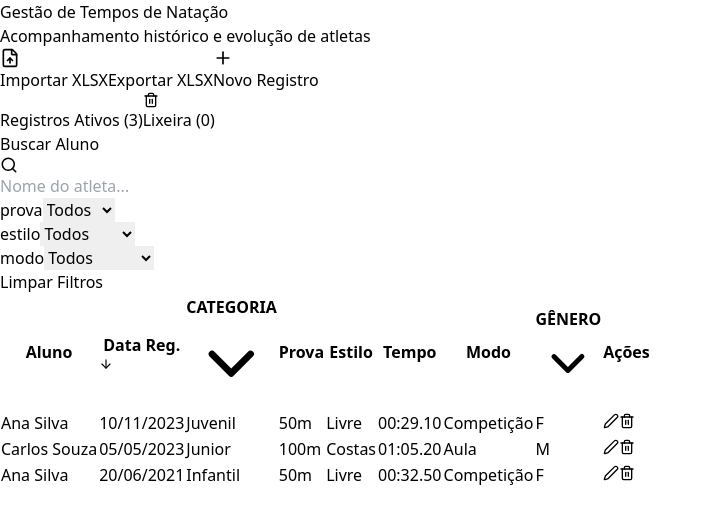
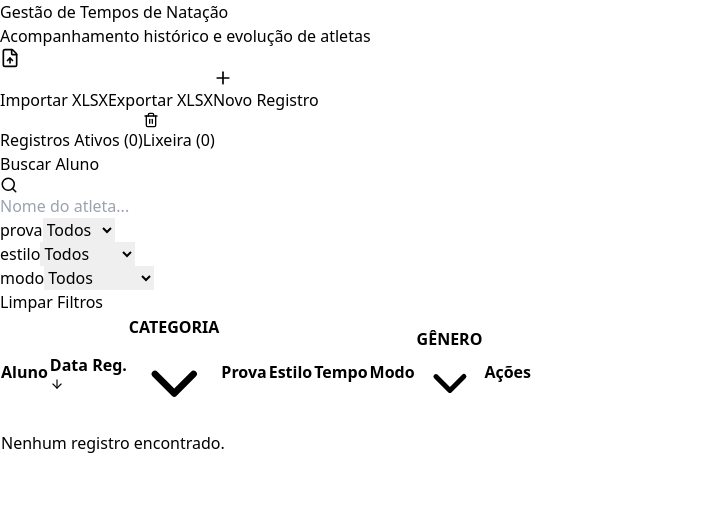
Before and after one commit to Jeffrog22/gestao-natacao, a React (Vite) app: page / in a window 1280 px wide. Shown: the top 524 px of the page, without its empty margins (0-712 px from the left). Built offline with nearby package versions, Linux system fonts and the light colour scheme.

Commit message:
'v.001.00-08' — Limpa defaults/mock, remove refs do import e elimina fallback por nome na importação

```diff
--- a/src/App.jsx
+++ b/src/App.jsx
@@ -1,4 +1,4 @@
-import React, { useState, useMemo, useRef } from 'react';
+import React, { useState, useMemo } from 'react';
 import {
   Trash2,
   RefreshCcw,
@@ -25,14 +25,6 @@ const PROVAS_POR_ESTILO = {
 };
 const PROVAS = Array.from(new Set(Object.values(PROVAS_POR_ESTILO).flat()));
 const MODOS = ['Aula', 'Festival', 'Competição'];
-
-// Base de dados Mock de Atletas
-const BASE_ATLETAS = [
-  { id: 1, nome: 'Ana Silva', Aniversário: '2010-05-15' },
-  { id: 2, nome: 'Carlos Souza', Aniversário: '2008-02-10' },
-  { id: 3, nome: 'Beatriz Costa', Aniversário: '2012-08-20' },
-  { id: 4, nome: 'Daniel Oliveira', Aniversário: '2009-11-05' },
-];
 
 // Lógica de Categorias CBDA (Baseada na idade na época do registro)
 const calcularCategoria = (dataNascimento, dataRegistro) => {
@@ -93,13 +85,9 @@ const isTempoValido = (tempo) => {
 
 export default function App() {
   // Estado dos Dados Iniciais
-  const [registros, setRegistros] = useState([
-    { id: 1, nome: 'Ana Silva', dataNascimento: '2010-05-15', dataRegistro: '2021-06-20', tempo: '00:32.50', prova: '50m', estilo: 'Livre', modo: 'Competição', genero: 'F' },
-    { id: 2, nome: 'Ana Silva', dataNascimento: '2010-05-15', dataRegistro: '2023-11-10', tempo: '00:29.10', prova: '50m', estilo: 'Livre', modo: 'Competição', genero: 'F' },
-    { id: 3, nome: 'Carlos Souza', dataNascimento: '2008-02-10', dataRegistro: '2023-05-05', tempo: '01:05.20', prova: '100m', estilo: 'Costas', modo: 'Aula', genero: 'M' },
-  ]);
+  const [registros, setRegistros] = useState([]);
 
-  const [alunos, setAlunos] = useState(BASE_ATLETAS.map(a => ({ nome: a.nome, dataNascimento: a.Aniversário || '', codigo: a.id, genero: '' })));
+  const [alunos, setAlunos] = useState([]);
 
   const [lixeira, setLixeira] = useState([]);
   const [abaAtiva, setAbaAtiva] = useState('ativos'); // 'ativos' | 'lixeira'
@@ -119,14 +107,7 @@ export default function App() {
     nome: '', dataNascimento: '', dataRegistro: '', tempo: '', prova: '', estilo: '', modo: '', genero: ''
   });
 
-  // Ref para input de arquivo
-  const fileInputRef = useRef(null);
-
   // --- Lógica de Negócio e Manipuladores ---
-
-  const handleImportClick = () => {
-    fileInputRef.current?.click();
-  };
 
   const handleFileChange = async (e) => {
     const file = e.target.files?.[0];
@@ -334,18 +315,18 @@ export default function App() {
           </div>
           <div className="flex gap-3">
             <input
+              id="import-xlsx-input"
               type="file"
-              ref={fileInputRef}
               onChange={handleFileChange}
               accept=".xlsx,.xls"
               style={{ display: 'none' }}
             />
-            <button
-              onClick={handleImportClick}
+            <label
+              htmlFor="import-xlsx-input"
               className="bg-green-600 hover:bg-green-700 text-white px-4 py-2 rounded-lg flex items-center gap-2 shadow-sm transition-colors"
             >
               <FileUp size={20} /> Importar XLSX
-            </button>
+            </label>
             <button
               onClick={exportRegistrosToExcel}
               className="bg-gray-700 hover:bg-gray-800 text-white px-4 py-2 rounded-lg flex items-center gap-2 shadow-sm transition-colors"
--- a/src/utils/excel.js
+++ b/src/utils/excel.js
@@ -119,20 +119,6 @@ function flattenCellValue(val) {
     return '';
   }
   return '';
-}
-
-function normalizeName(name) {
-  if (!name) return '';
-  try {
-    return String(name)
-      .trim()
-      .toLowerCase()
-      .normalize('NFD')
-      .replace(/\p{Diacritic}/gu, '')
-      .replace(/\s+/g, ' ');
-  } catch {
-    return String(name).trim().toLowerCase();
-  }
 }
 
 function looksLikeCode(value) {
@@ -320,7 +306,6 @@ export async function parseExcelFile(file) {
     }
 
     const alunosByCode = {};
-    const alunosByName = {};
     const alunosArray = [];
 
     if (alunosSheet) {
@@ -357,9 +342,6 @@ export async function parseExcelFile(file) {
             alunosByCode[key.toUpperCase()] = info;
             alunosByCode[key.toLowerCase()] = info;
           }
-          if (nameVal) {
-            alunosByName[normalizeName(nameVal)] = info;
-          }
           alunosArray.push({
             codigo: codeVal ? String(codeVal).trim() : '',
             nome: nameVal ? String(nameVal).trim() : '',
@@ -369,7 +351,7 @@ export async function parseExcelFile(file) {
           });
         });
 
-        console.log('Mapeamento DBalunos carregado: codes=', Object.keys(alunosByCode).length, 'names=', Object.keys(alunosByName).length);
+        console.log('Mapeamento DBalunos carregado: codes=', Object.keys(alunosByCode).length);
       } catch (err) {
         console.warn('Falha ao processar DBalunos:', err.message);
       }
@@ -468,21 +450,6 @@ export async function parseExcelFile(file) {
         }
       }
 
-      if ((!dataNiso || dataNiso === '') && nomeFinal && !looksLikeCode(nomeFinal)) {
-        const nameKey = normalizeName(nomeFinal);
-        const foundByName = alunosByName[nameKey];
-        if (foundByName && foundByName.birth) {
-          dataNiso = foundByName.birth;
-          console.log(`Fallback: preenchi dataNascimento por nome ${nomeFinal} -> ${dataNiso}`);
-        }
-        if (foundByName && foundByName.categoria) {
-          categoriaFromAluno = foundByName.categoria;
-        }
-        if (foundByName && foundByName.genero) {
-          generoFromAluno = foundByName.genero;
-        }
-      }
-
       // Se não foi preenchido categoria a partir do DBalunos, checar se já havia valor na célula de registros (em caso de coluna já existir)
       let categoriaFromCell = '';
       try {
```
